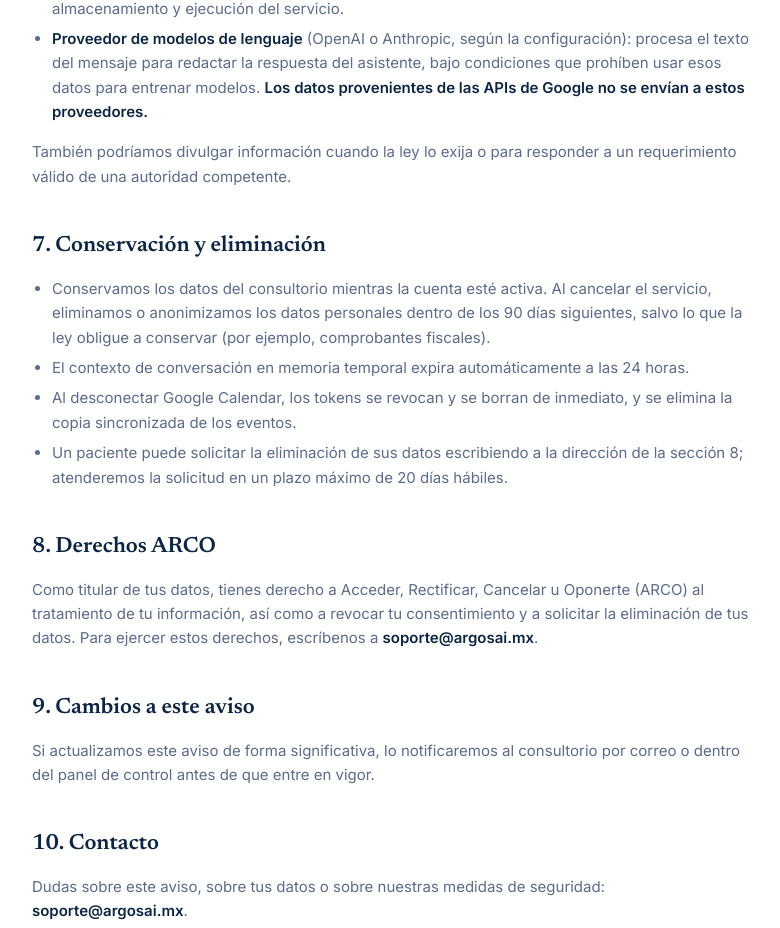
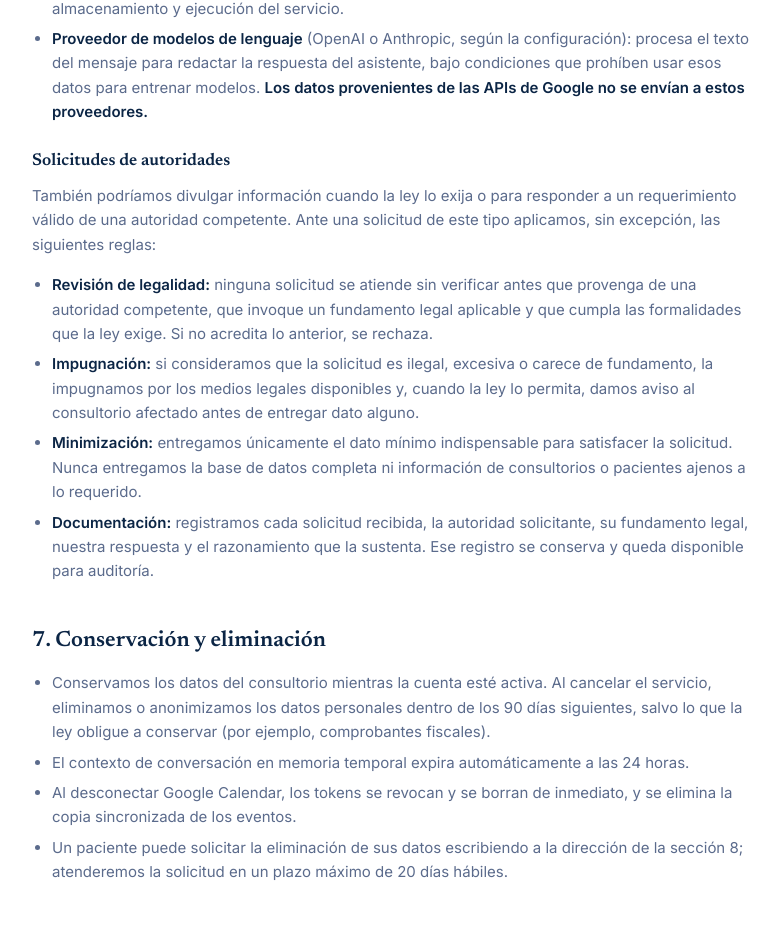
Before and after one commit to mapv042/Hannibal, a Next.js app in the folder hannibal-dashboard/: page /privacy in a window 1280 px wide. Shown: the part 3431-4359 px from the top of the page, without its empty margins (248-1028 px from the left). Built offline with nearby package versions, Linux system fonts and the light colour scheme.

Commit message:
update privacy terms

```diff
--- a/hannibal-dashboard/src/app/globals.css
+++ b/hannibal-dashboard/src/app/globals.css
@@ -335,6 +335,9 @@ body {
   .prose-legal h2:first-child {
     @apply mt-0;
   }
+  .prose-legal h3 {
+    @apply font-serif text-[17px] font-semibold text-navy mt-6 mb-2;
+  }
   .prose-legal p {
     @apply mb-4 text-[15px];
   }
--- a/hannibal-dashboard/src/app/privacy/page.tsx
+++ b/hannibal-dashboard/src/app/privacy/page.tsx
@@ -101,10 +101,17 @@ export default function PrivacyPage() {
         <li><strong>Proveedores de infraestructura</strong> (hosting de la aplicación, base de datos administrada y caché): almacenamiento y ejecución del servicio.</li>
         <li><strong>Proveedor de modelos de lenguaje</strong> (OpenAI o Anthropic, según la configuración): procesa el texto del mensaje para redactar la respuesta del asistente, bajo condiciones que prohíben usar esos datos para entrenar modelos. <strong>Los datos provenientes de las APIs de Google no se envían a estos proveedores.</strong></li>
       </ul>
+      <h3>Solicitudes de autoridades</h3>
       <p>
         También podríamos divulgar información cuando la ley lo exija o para responder a un requerimiento válido de
-        una autoridad competente.
+        una autoridad competente. Ante una solicitud de este tipo aplicamos, sin excepción, las siguientes reglas:
       </p>
+      <ul>
+        <li><strong>Revisión de legalidad:</strong> ninguna solicitud se atiende sin verificar antes que provenga de una autoridad competente, que invoque un fundamento legal aplicable y que cumpla las formalidades que la ley exige. Si no acredita lo anterior, se rechaza.</li>
+        <li><strong>Impugnación:</strong> si consideramos que la solicitud es ilegal, excesiva o carece de fundamento, la impugnamos por los medios legales disponibles y, cuando la ley lo permita, damos aviso al consultorio afectado antes de entregar dato alguno.</li>
+        <li><strong>Minimización:</strong> entregamos únicamente el dato mínimo indispensable para satisfacer la solicitud. Nunca entregamos la base de datos completa ni información de consultorios o pacientes ajenos a lo requerido.</li>
+        <li><strong>Documentación:</strong> registramos cada solicitud recibida, la autoridad solicitante, su fundamento legal, nuestra respuesta y el razonamiento que la sustenta. Ese registro se conserva y queda disponible para auditoría.</li>
+      </ul>
 
       {/*
         Anchored: Meta's App Review requires a "user data deletion instructions"
```
